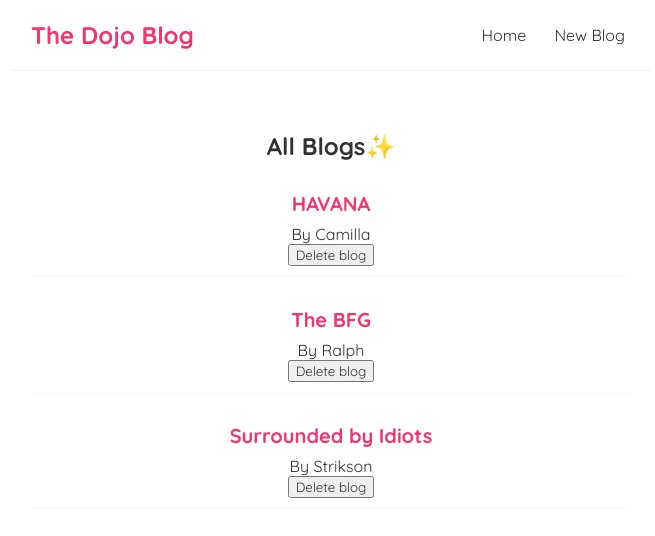
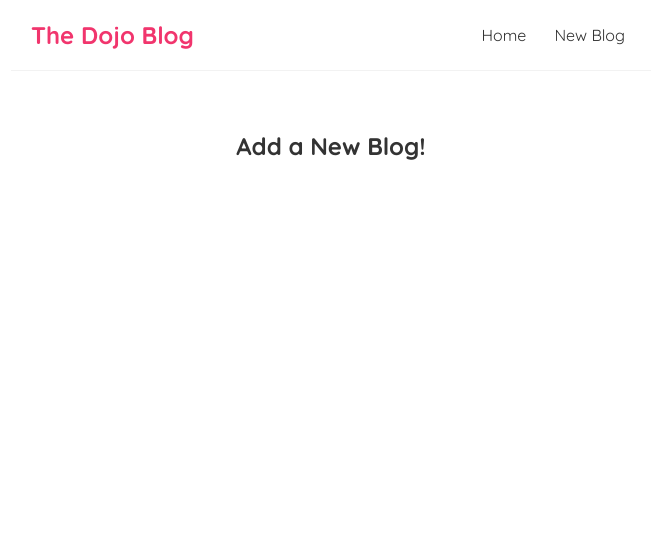
Before and after one commit to Kahssie/dojo-blog, a React (Create React App) app: page /create in a window 1280 px wide. Shown: the top 536 px of the page, without its empty margins (309-964 px from the left). Built offline with nearby package versions, Linux system fonts and the light colour scheme; data requests are answered from the project's data file.

Commit message:
Add routing but unhandled useEffect unmounted error.

```diff
--- a/package.json
+++ b/package.json
@@ -9,6 +9,7 @@
     "@testing-library/user-event": "^13.5.0",
     "react": "^19.0.0",
     "react-dom": "^19.0.0",
+    "react-router-dom": "^5.3.4",
     "react-scripts": "5.0.1",
     "web-vitals": "^2.1.4"
   },
--- a/src/App.js
+++ b/src/App.js
@@ -1,16 +1,27 @@
 import './App.css';
 import Navbar from './Navbar';
 import Home from './Home';
+import Create from './Create';
+import { BrowserRouter as Router, Route, Switch } from 'react-router-dom';
 
 function App() {
 
   return (
-    <div className="App">
-      <Navbar />
-      <div className="content">
-        <Home />
+    <Router>
+      <div className="App">
+        <Navbar />
+        <div className="content">
+          <Switch>
+            <Route exact path="/">
+              <Home />
+            </Route>
+            <Route exact path="/create">
+              <Create />
+            </Route>
+          </Switch>
+        </div>
       </div>
-    </div>
+    </Router>
   );
 }
 
--- /dev/null
+++ b/src/Create.js
@@ -0,0 +1,9 @@
+const Create = () => {
+  return (
+    <div className="create">
+      <h2>Add a New Blog!</h2>
+    </div>
+   );
+}
+
+export default Create;
--- a/src/Home.js
+++ b/src/Home.js
@@ -1,4 +1,3 @@
-import { useEffect, useState } from "react";
 import BlogList from "./BlogList";
 import useFetch from "./useFetch";
 
--- a/src/Navbar.js
+++ b/src/Navbar.js
@@ -1,10 +1,12 @@
+import { Link } from "react-router-dom";
+
 const Navbar = () => {
     return (
         <nav className="navbar">
             <h1>The Dojo Blog</h1>
             <div className="links">
-                <a href="/Home">Home</a>
-                <a href="/create">New Blog</a>
+                <Link to="/">Home</Link>
+                <Link to="/create">New Blog</Link>
             </div>
         </nav>
     );
```
Also changed, not shown: 1 other file (tests, documents, lock files or other folders).
